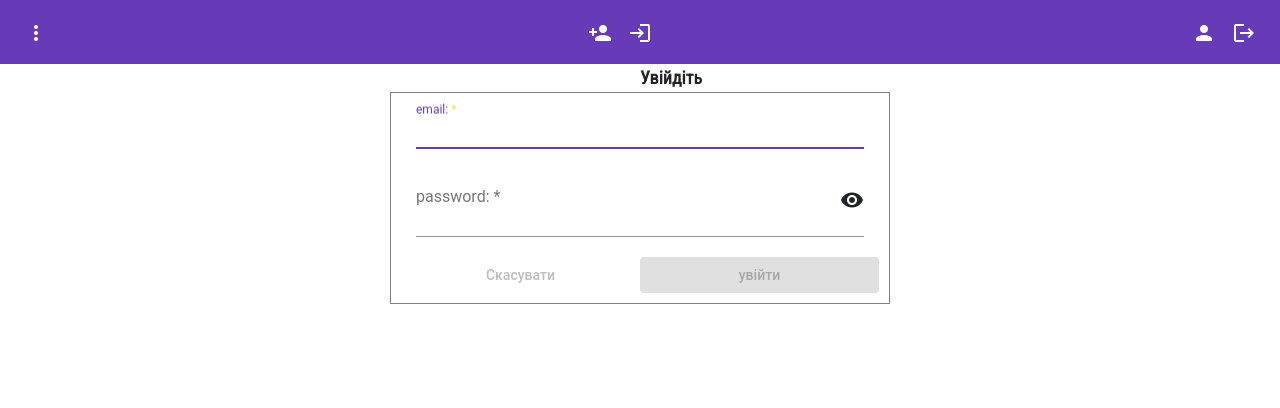
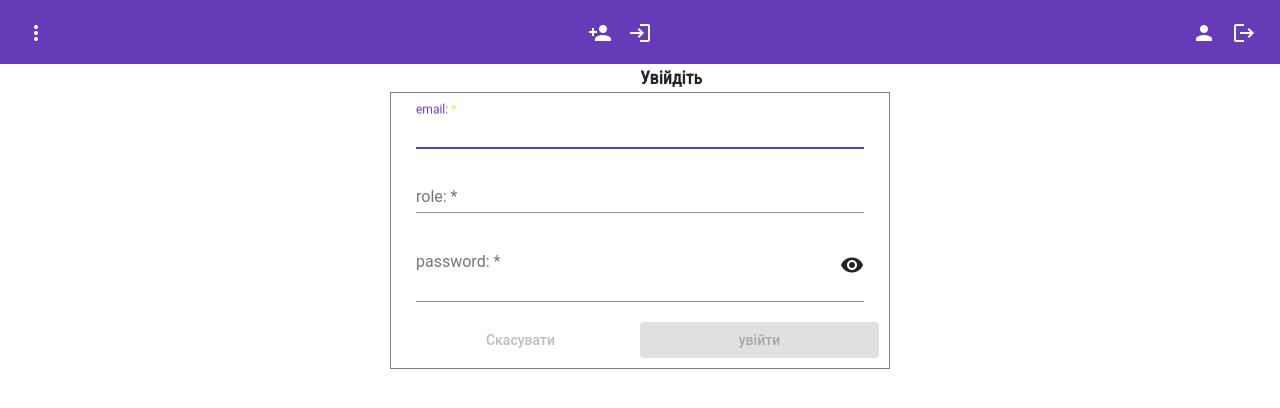
Before and after one commit to homoantropos/tgbotkfvs, an Angular app: page /main/login in a window 1280 px wide. Shown: the top 408 px of the page. Built offline with nearby package versions, Linux system fonts and the light colour scheme.

Commit message:
login component added ROLE field

```diff
--- a/src/app/main/login-page/login-page.component.html
+++ b/src/app/main/login-page/login-page.component.html
@@ -27,6 +27,20 @@
       <small class="error" *ngIf="loginForm.controls['email'].errors['required']">поле повинно бути заповнене</small>
       <small class="error" *ngIf="loginForm.controls['email'].errors['email']">введіть коректну адресу електронної
         пошти</small>
+    </div>
+
+    <mat-form-field class="col-sm-12 centerHorizontal">
+    <mat-label>role:</mat-label>
+    <input
+      matInput
+      name="role"
+      title="for role"
+      type="text"
+      formControlName="role"
+    >
+    </mat-form-field>
+    <div *ngIf="loginForm.controls['role'].touched && loginForm.controls['role'].errors">
+      <small class="error" *ngIf="loginForm.controls['role'].errors['required']">поле повинно бути заповнене</small>
     </div>
 
     <mat-form-field class="col-sm-12 centerHorizontal">
```
Also changed, not shown: 1 other file (tests, documents, lock files or other folders).
